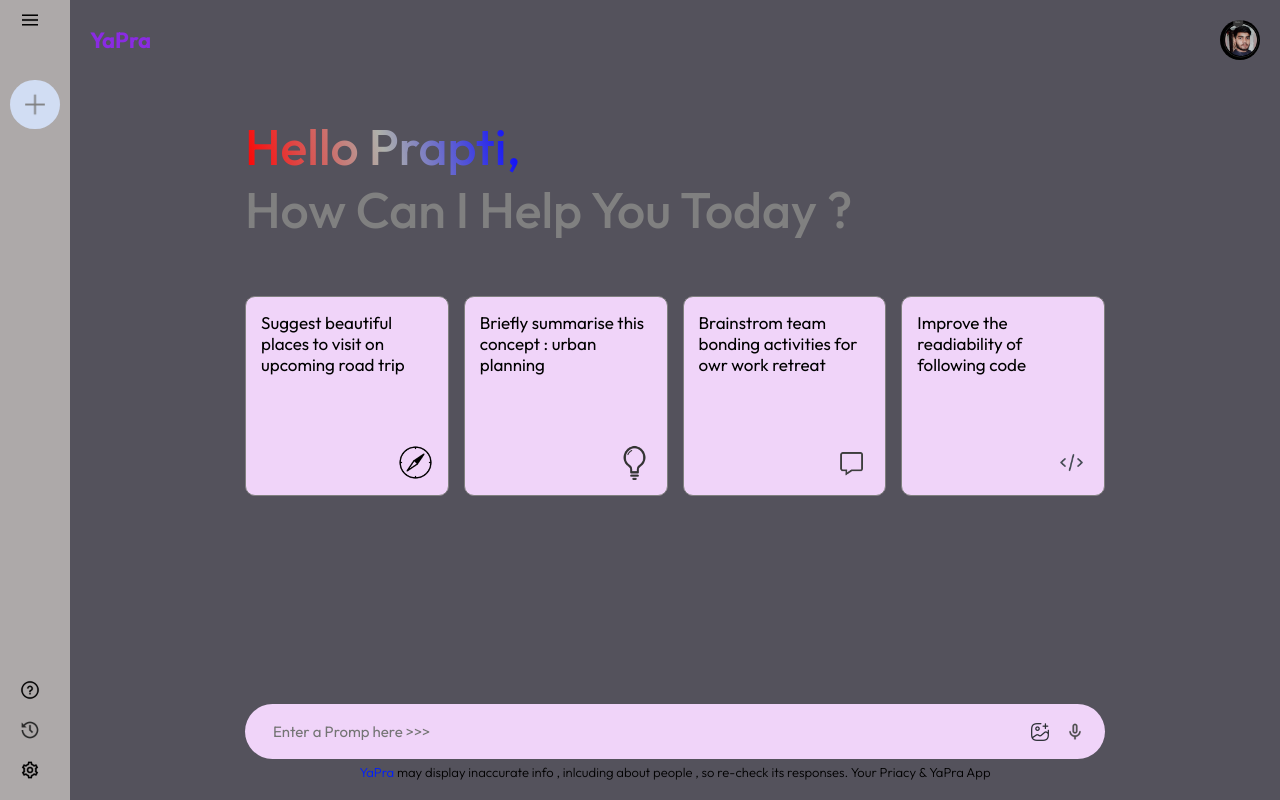
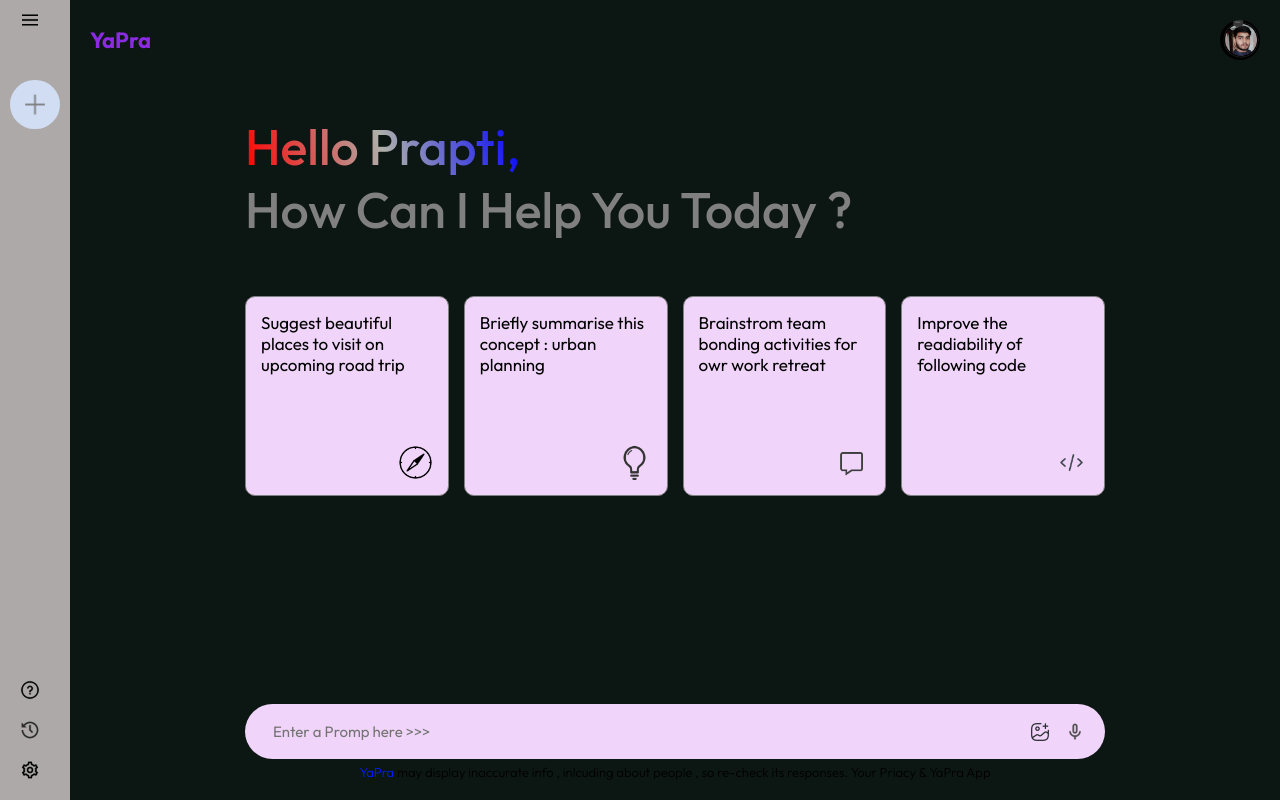
Before and after one commit to yashyachwad/YaPra, a React (Vite) app: page / in a window 1280 px wide. Built offline with nearby package versions, Linux system fonts and the light colour scheme; a web font is replaced by a local one.

Commit message:
Update Main.css

```diff
--- a/src/Component/Main/Main.css
+++ b/src/Component/Main/Main.css
@@ -7,7 +7,7 @@
 
 .main.dark-theme{
         transition-duration: 1s;
-    background-color: rgb(84, 82, 92);
+    background-color: rgb(12, 23, 19);
 }
 
 .main{
```
